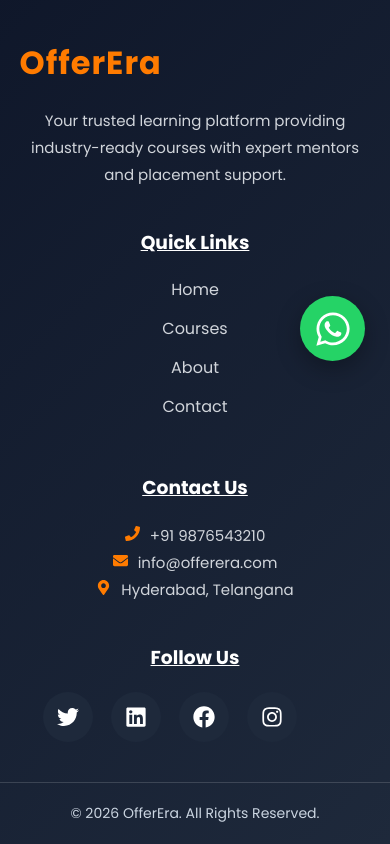
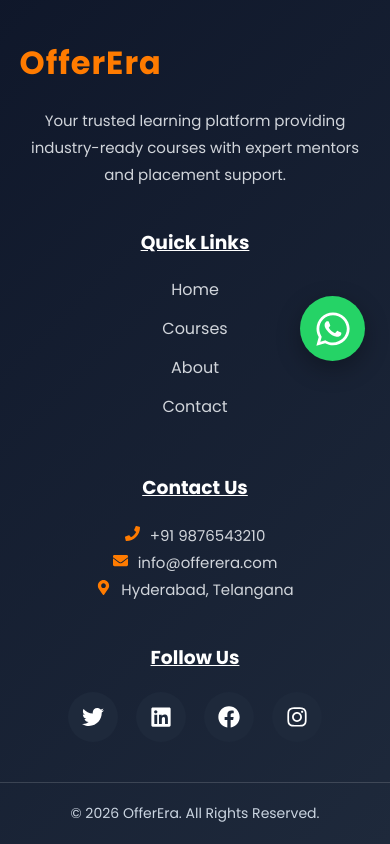
Before and after one commit to rishithac03/Institute-Website, a React (Vite) app in the folder vite-project/: page /careerevent in a window 390 px wide. Shown: the part 458-1302 px from the top of the page. Built offline with nearby package versions, Linux system fonts and the light colour scheme.

Commit message:
worked on responsiveness of footer

```diff
--- a/vite-project/src/Footer.css
+++ b/vite-project/src/Footer.css
@@ -72,7 +72,6 @@
 .social-icons{
     display:flex;
     gap:18px;
-    margin-left:-50px;
     margin-top:15px;
 }
 
--- a/vite-project/src/pages/Colab.jsx
+++ b/vite-project/src/pages/Colab.jsx
@@ -22,7 +22,7 @@ const Colab = () => {
       <h1
         style={{
           textAlign: "center",
-          fontSize: "42px",
+          fontSize: "30px",
           color: "#222",
           marginBottom: "10px",
         }}
```
